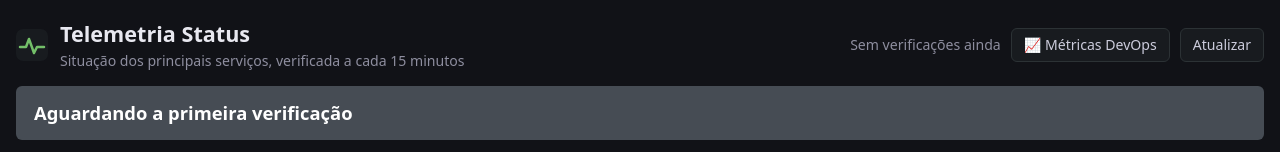
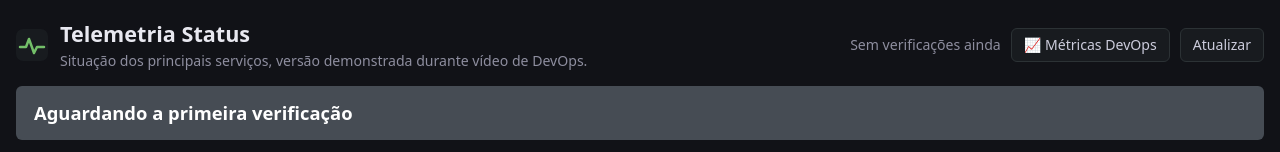
Before and after one commit to jlvjunior/telemetria-status, a website with bundled scripts: page site/index.html in a window 1280 px wide. Shown: the top 152 px of the page. Built offline with nearby package versions, Linux system fonts and the light colour scheme; no server answers; files whose address does not match are found by name.

Commit message:
Alteracao subtitulo para demonstracao de pipeline em video

```diff
--- a/site/index.html
+++ b/site/index.html
@@ -16,7 +16,7 @@
       <img src="favicon.svg" alt="" width="32" height="32">
       <div>
         <h1>Telemetria Status</h1>
-        <p class="sub">Situação dos principais serviços, verificada a cada 15 minutos</p>
+        <p class="sub">Situação dos principais serviços, versão demonstrada durante vídeo de DevOps.</p>
       </div>
     </div>
     <div class="acoes">
```
